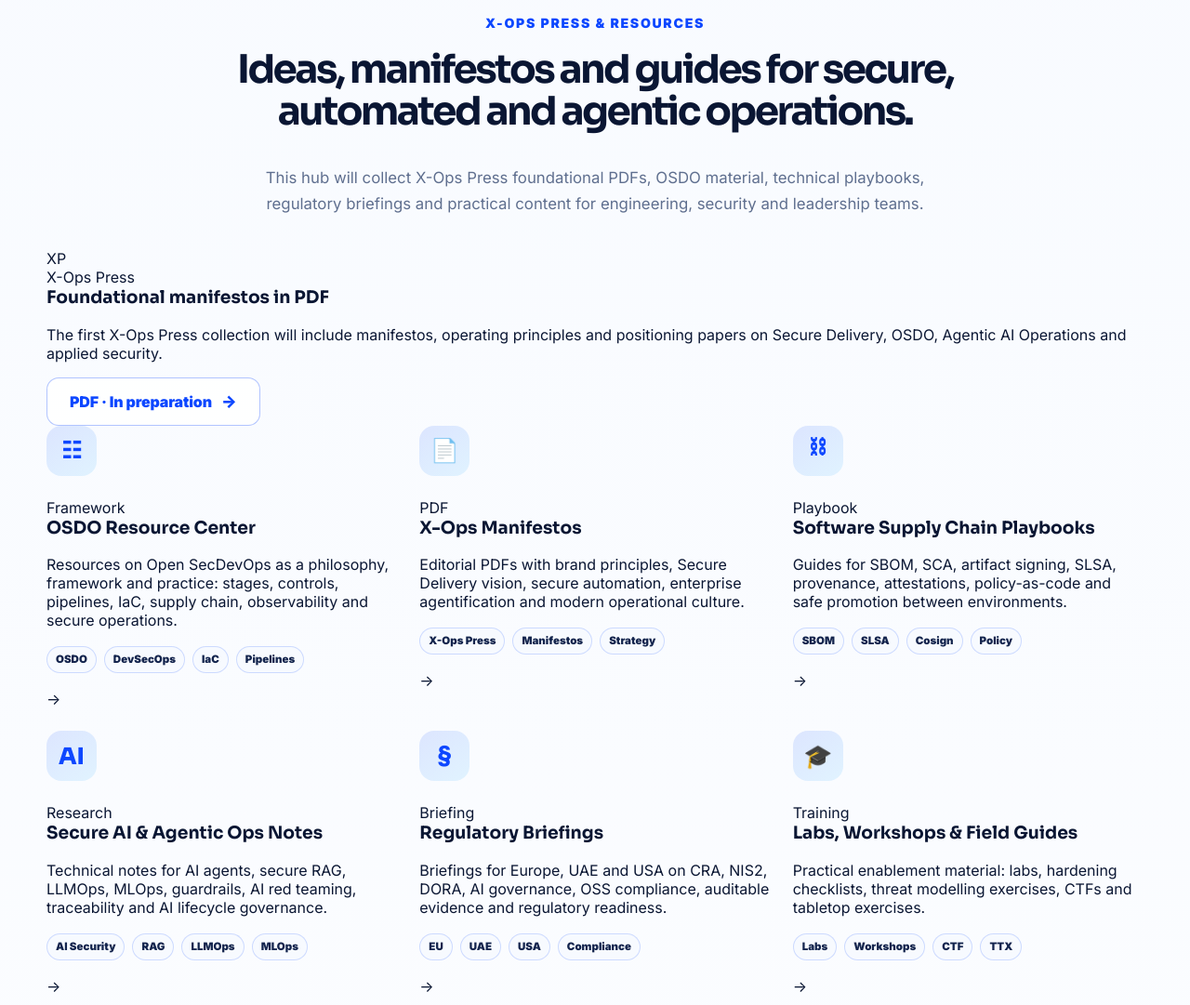
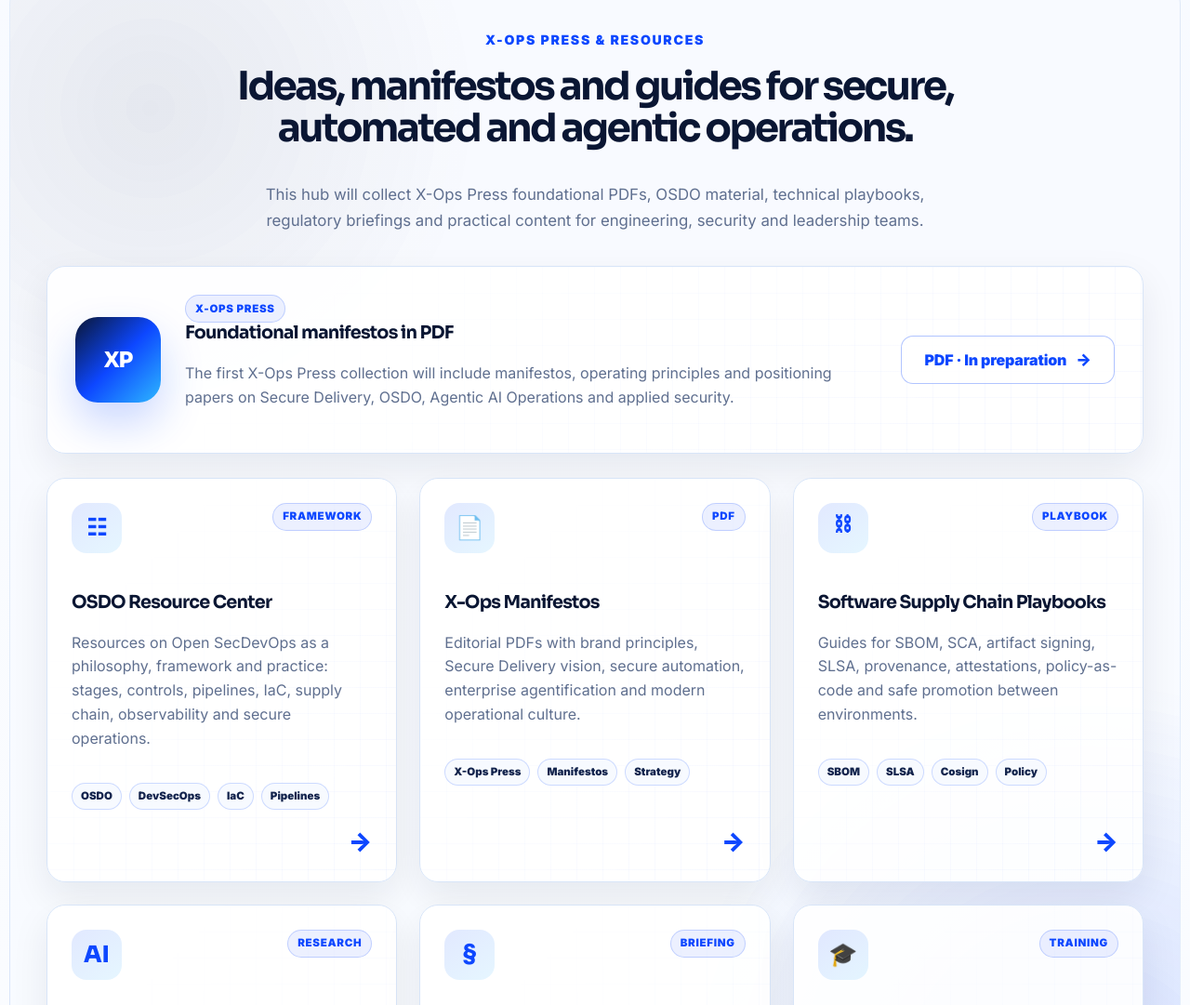
Before and after one commit to X-Ops-group/xops_consulting_web, a website: page index.html in a window 1280 px wide. Shown: the part 4474-5555 px from the top of the page at 93% size. Drawn offline with Linux system fonts and the light colour scheme.

Commit message:
Style X-Ops Press resources hub

```diff
--- a/fixes.css
+++ b/fixes.css
@@ -80,12 +80,14 @@
   max-width: 100%;
 }
 
-.consulting-solutions {
+.consulting-solutions,
+.resources-hub {
   position: relative;
   padding-block: clamp(54px, 7vw, 84px);
 }
 
-.consulting-solutions::before {
+.consulting-solutions::before,
+.resources-hub::before {
   content: "";
   position: absolute;
   inset: 20px -40px;
@@ -98,6 +100,13 @@
   border: 1px solid rgba(216, 229, 248, 0.68);
 }
 
+.resources-hub::before {
+  background:
+    radial-gradient(circle at 12% 10%, rgba(10, 22, 51, 0.08), transparent 22rem),
+    radial-gradient(circle at 92% 82%, rgba(13, 71, 255, 0.16), transparent 28rem),
+    rgba(247, 250, 255, 0.76);
+}
+
 .consulting-intro {
   max-width: 760px;
   margin: 12px auto 0;
@@ -106,17 +115,43 @@
   line-height: 1.7;
 }
 
-.consulting-grid {
+.consulting-grid,
+.resources-grid {
   align-items: stretch;
 }
 
-.consulting-card {
+.consulting-card,
+.resource-card {
   position: relative;
   overflow: hidden;
   min-height: 360px;
 }
 
-.consulting-card::before {
+.resource-card,
+.resources-featured {
+  border: 1px solid var(--line);
+  border-radius: var(--radius-md);
+  background: rgba(255, 255, 255, 0.9);
+  box-shadow: var(--shadow-soft);
+}
+
+.resource-card {
+  display: flex;
+  flex-direction: column;
+  min-height: 320px;
+  padding: 26px;
+  transition: transform 0.25s ease, box-shadow 0.25s ease, border-color 0.25s ease;
+}
+
+.resource-card:hover {
+  transform: translateY(-6px);
+  border-color: rgba(13, 71, 255, 0.36);
+  box-shadow: var(--shadow);
+}
+
+.consulting-card::before,
+.resource-card::before,
+.resources-featured::before {
   content: "";
   position: absolute;
   inset: 0;
@@ -128,9 +163,83 @@
   mask-image: linear-gradient(135deg, transparent 20%, black 100%);
 }
 
-.consulting-card > * {
+.consulting-card > *,
+.resource-card > *,
+.resources-featured > * {
   position: relative;
   z-index: 1;
+}
+
+.resources-featured {
+  position: relative;
+  display: grid;
+  grid-template-columns: auto 1fr auto;
+  gap: 26px;
+  align-items: center;
+  margin-bottom: 26px;
+  padding: 30px;
+  overflow: hidden;
+}
+
+.resources-mark {
+  display: grid;
+  place-items: center;
+  width: 92px;
+  height: 92px;
+  border-radius: 24px;
+  color: var(--white);
+  background: linear-gradient(135deg, var(--navy-950), var(--blue-700), var(--cyan-500));
+  font-family: Sora, Inter, sans-serif;
+  font-size: 1.45rem;
+  font-weight: 900;
+  letter-spacing: -0.04em;
+  box-shadow: var(--shadow-blue);
+}
+
+.resources-featured h3,
+.resource-card h3 {
+  color: var(--navy-950);
+  font-size: 1.2rem;
+  line-height: 1.18;
+  letter-spacing: -0.04em;
+}
+
+.resources-featured p,
+.resource-card p {
+  color: var(--muted);
+  line-height: 1.62;
+}
+
+.resource-card-top {
+  display: flex;
+  justify-content: space-between;
+  align-items: flex-start;
+  gap: 14px;
+  margin-bottom: 18px;
+}
+
+.resource-status {
+  display: inline-flex;
+  align-items: center;
+  min-height: 30px;
+  padding: 7px 10px;
+  border: 1px solid rgba(13, 71, 255, 0.2);
+  border-radius: 999px;
+  background: rgba(13, 71, 255, 0.08);
+  color: var(--blue-600);
+  font-size: 0.72rem;
+  font-weight: 900;
+  line-height: 1.1;
+  text-transform: uppercase;
+  letter-spacing: 0.06em;
+}
+
+.resource-card a {
+  margin-top: auto;
+  align-self: flex-end;
+  color: var(--blue-600);
+  font-size: 1.7rem;
+  font-weight: 900;
 }
 
 .solution-tags {
@@ -178,6 +287,11 @@
 
   .header-actions {
     margin-left: auto;
+  }
+
+  .resources-featured {
+    grid-template-columns: 1fr;
+    justify-items: start;
   }
 }
 
@@ -236,6 +350,10 @@
   .consulting-solutions,
   .consulting-grid,
   .consulting-card,
+  .resources-hub,
+  .resources-grid,
+  .resource-card,
+  .resources-featured,
   .solution-tags {
     min-width: 0 !important;
     max-width: 100% !important;
@@ -375,7 +493,8 @@
     padding: 9px 11px !important;
   }
 
-  .consulting-solutions::before {
+  .consulting-solutions::before,
+  .resources-hub::before {
     inset: 16px -12px;
     border-radius: 24px;
   }
@@ -385,8 +504,23 @@
     font-size: 0.98rem;
   }
 
-  .consulting-card {
+  .consulting-card,
+  .resource-card {
     min-height: 0;
+  }
+
+  .resources-featured {
+    padding: 22px;
+  }
+
+  .resources-mark {
+    width: 74px;
+    height: 74px;
+    border-radius: 18px;
+  }
+
+  .resources-featured .button {
+    width: 100%;
   }
 }
 
```
